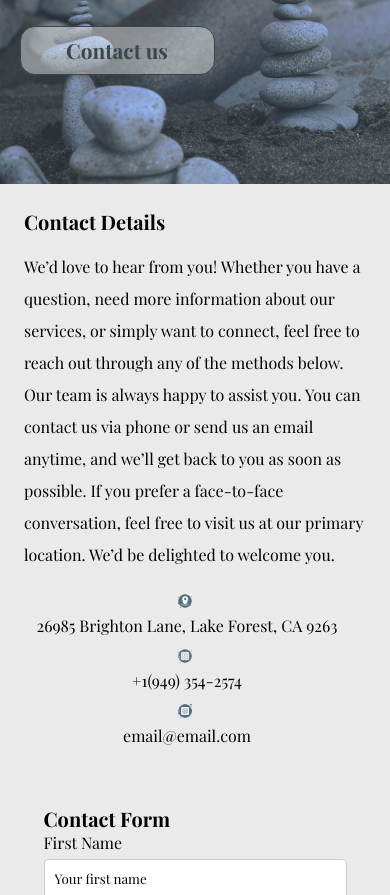
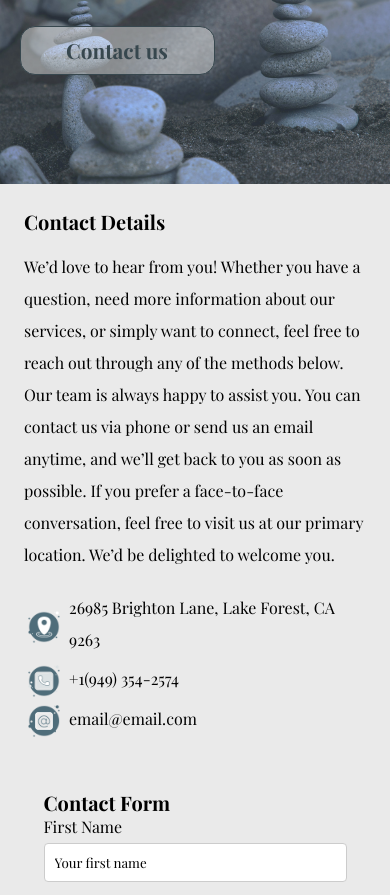
Before and after one commit to kastanou/websideProject, a plain HTML site: page contact.html in a window 390 px wide. Shown: the part 211-1106 px from the top of the page. Drawn offline with nearby package versions, Linux system fonts and the light colour scheme; a web font is replaced by a local one.

Commit message:
improved code

```diff
--- a/styles/contact.css
+++ b/styles/contact.css
@@ -168,9 +168,9 @@ iframe {
     padding: 0.8rem;
   }
   .contactDetails {
-    padding: 2rem;
+    padding: 2.5rem;
     width: 100vw;
-    height: 40vh;
+    height: 50vh;
   }
   .contactForm {
     padding-right: 1rem;
@@ -178,7 +178,8 @@ iframe {
   }
 
   .contactDetails li {
-    justify-content: center;
+    justify-content: left;
+    padding-left: 1rem;
   }
 
   .contactForm input,
@@ -221,15 +222,9 @@ iframe {
     font-size: 1.25rem;
   }
 
-  .contactDetails li {
-    flex-direction: column;
-    align-items: center;
-    text-align: left;
-  }
-
   .contactDetails img {
-    width: 1.125rem;
-    height: 1.125rem;
+    width: 2.5rem;
+    height: 2.5rem;
   }
 
   .contactForm input,
--- a/styles/homepage.css
+++ b/styles/homepage.css
@@ -642,7 +642,7 @@ input[type="text"]:focus {
   }
   .sidetextSchedule {
     height: max-content;
-    padding-left: 1rem;
+    padding-left: 2rem;
     padding-top: 2rem;
     padding-bottom: 2rem;
   }
@@ -650,7 +650,7 @@ input[type="text"]:focus {
   .firstTwoPictures,
   .secondTwoPictures {
     flex-direction: column;
-    align-items: center;
+    align-items: flex-end;
   }
   .firstTwoPictures img,
   .secondTwoPictures img {
--- a/styles/schedule.css
+++ b/styles/schedule.css
@@ -283,10 +283,10 @@ body {
   }
 
   .pricingHeader h2 {
-    margin-left: 0.5rem;
+    margin-left: 1.5rem;
   }
   .pricingHeader p {
-    margin-left: 0.5rem;
+    margin-left: 1.5rem;
   }
   .pricingCards {
     flex-direction: column;
```
